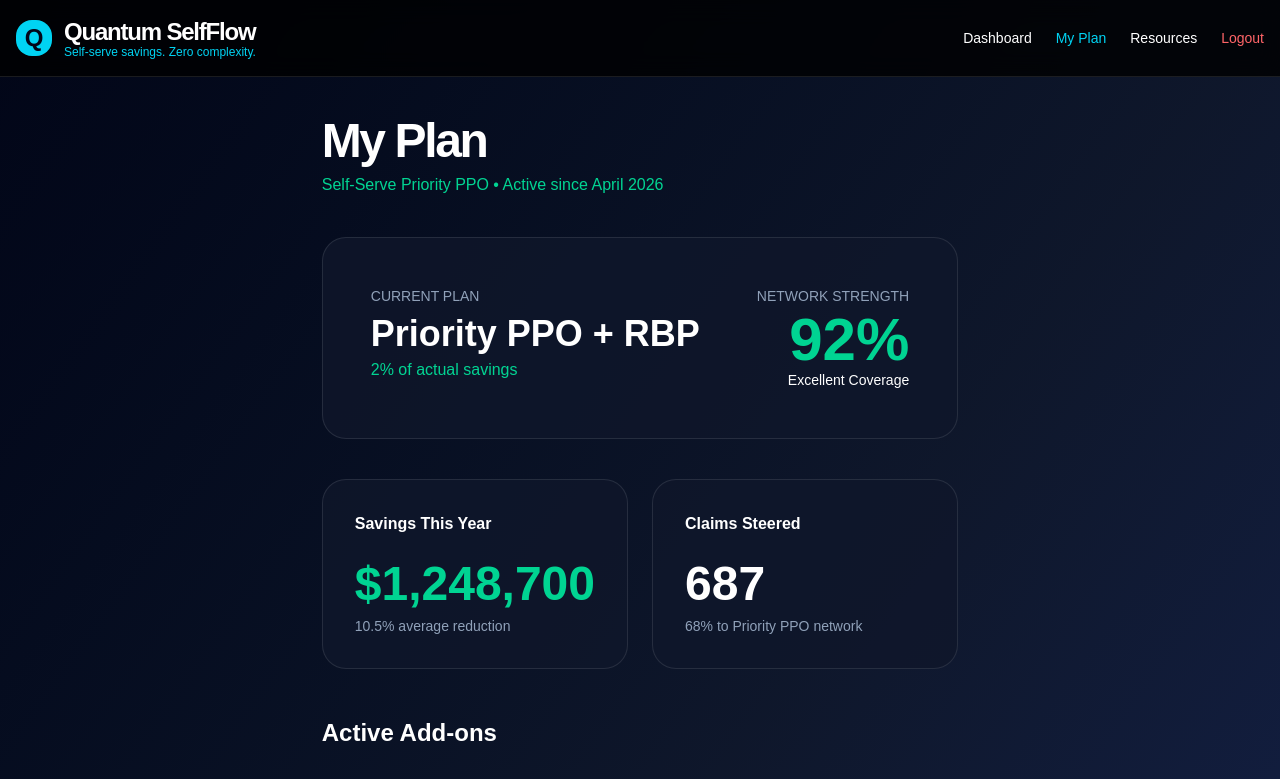
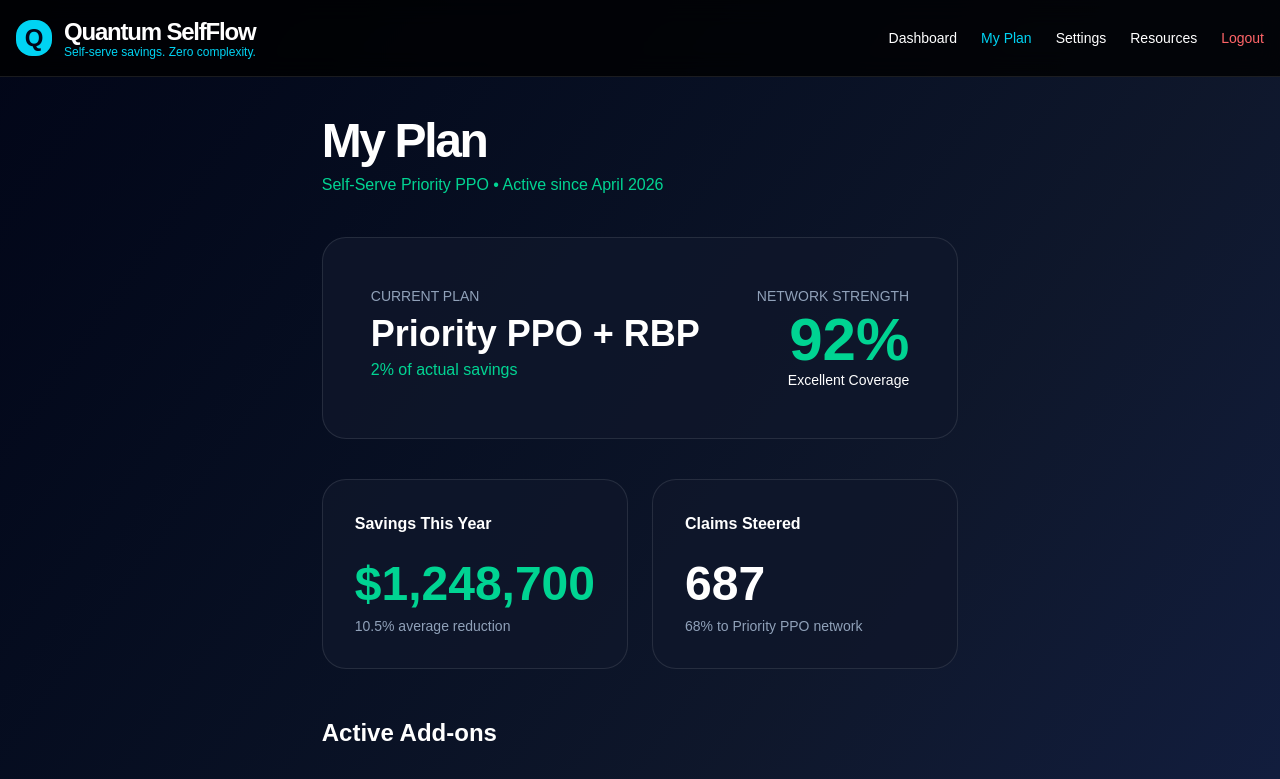
Before and after one commit to ryunstuart/quantum-selfflow, a Next.js app in the folder frontend/: page /myplan in a window 1280 px wide. Shown: the top 779 px of the page. Built offline with nearby package versions, Linux system fonts and the light colour scheme; sample sign-in values are in the browser's storage.

Commit message:
FULL myplan page - Settings link added to navigation

```diff
--- a/frontend/app/myplan/page.tsx
+++ b/frontend/app/myplan/page.tsx
@@ -7,7 +7,7 @@ export default function MyPlan() {
   const [isLoggedIn, setIsLoggedIn] = useState(false);
   const [user, setUser] = useState<any>(null);
   const [mobileMenuOpen, setMobileMenuOpen] = useState(false);
-  const [activeAddons, setActiveAddons] = useState(['rbp']); // rbp = reference based pricing
+  const [activeAddons, setActiveAddons] = useState(['rbp']);
   const currentYear = new Date().getFullYear();
 
   useEffect(() => {
@@ -45,9 +45,11 @@ export default function MyPlan() {
             </div>
           </Link>
 
+          {/* Desktop Nav - Settings visible */}
           <div className="hidden md:flex items-center gap-6 text-sm font-medium">
             <Link href="/dashboard" className="hover:text-cyan-400">Dashboard</Link>
             <Link href="/myplan" className="text-cyan-400 font-medium">My Plan</Link>
+            <Link href="/settings" className="hover:text-cyan-400">Settings</Link>
             <Link href="/resources" className="hover:text-cyan-400">Resources</Link>
             <button onClick={handleLogout} className="text-red-400 hover:text-red-500 transition">Logout</button>
           </div>
@@ -65,6 +67,7 @@ export default function MyPlan() {
             <div className="flex flex-col gap-6 text-center text-lg font-medium">
               <Link href="/dashboard" className="py-2" onClick={() => setMobileMenuOpen(false)}>Dashboard</Link>
               <Link href="/myplan" className="py-2" onClick={() => setMobileMenuOpen(false)}>My Plan</Link>
+              <Link href="/settings" className="py-2" onClick={() => setMobileMenuOpen(false)}>Settings</Link>
               <Link href="/resources" className="py-2" onClick={() => setMobileMenuOpen(false)}>Resources</Link>
               <button onClick={handleLogout} className="text-red-400 py-2">Logout</button>
             </div>
@@ -144,7 +147,7 @@ export default function MyPlan() {
           </div>
         </div>
 
-        {/* Plan History / Utilization */}
+        {/* Plan Utilization */}
         <div className="mt-16 bg-slate-900/60 border border-white/10 rounded-3xl p-8 md:p-12">
           <h3 className="text-xl font-semibold mb-8">Plan Utilization</h3>
           <div className="space-y-6 text-sm">
```
